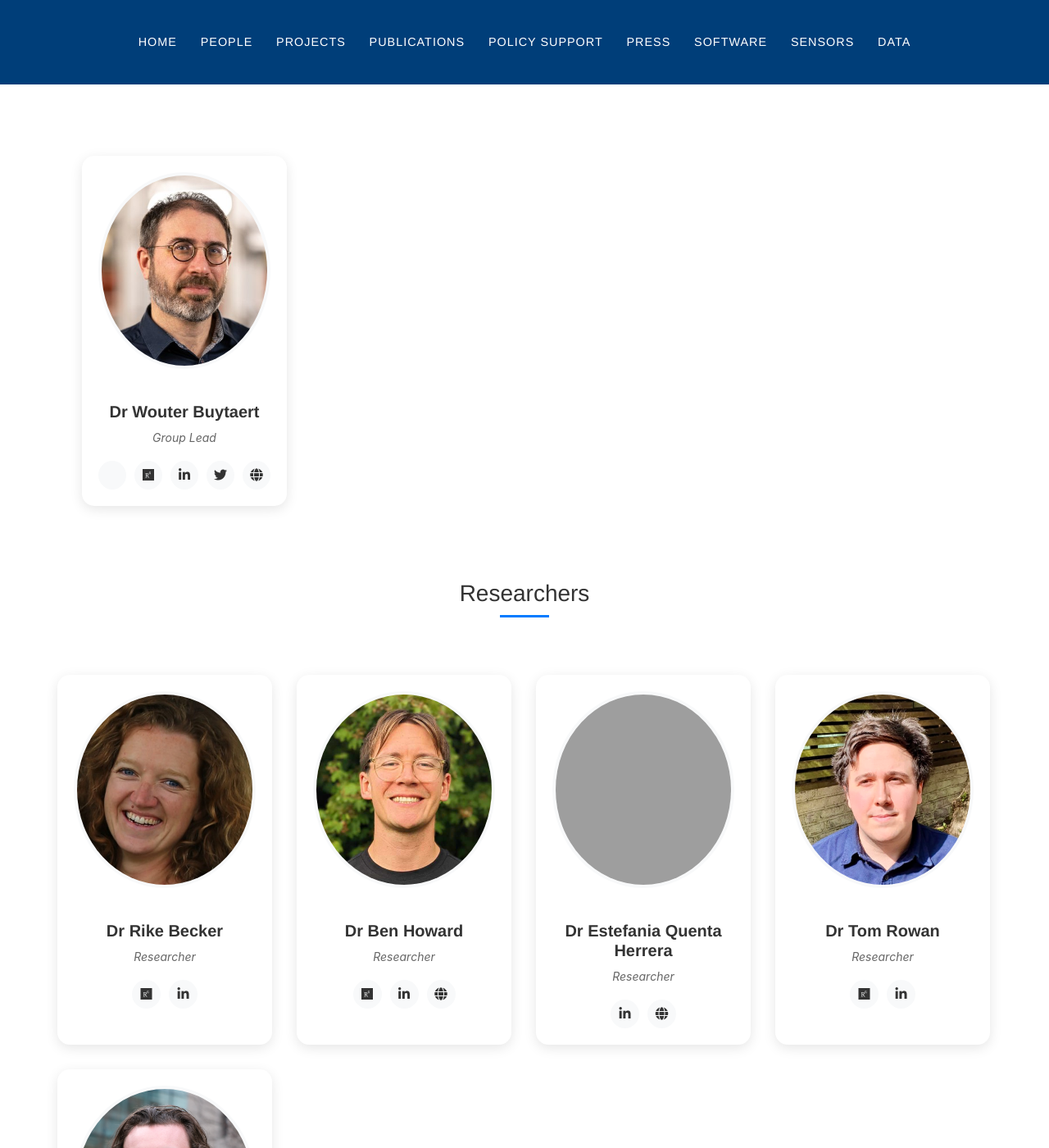
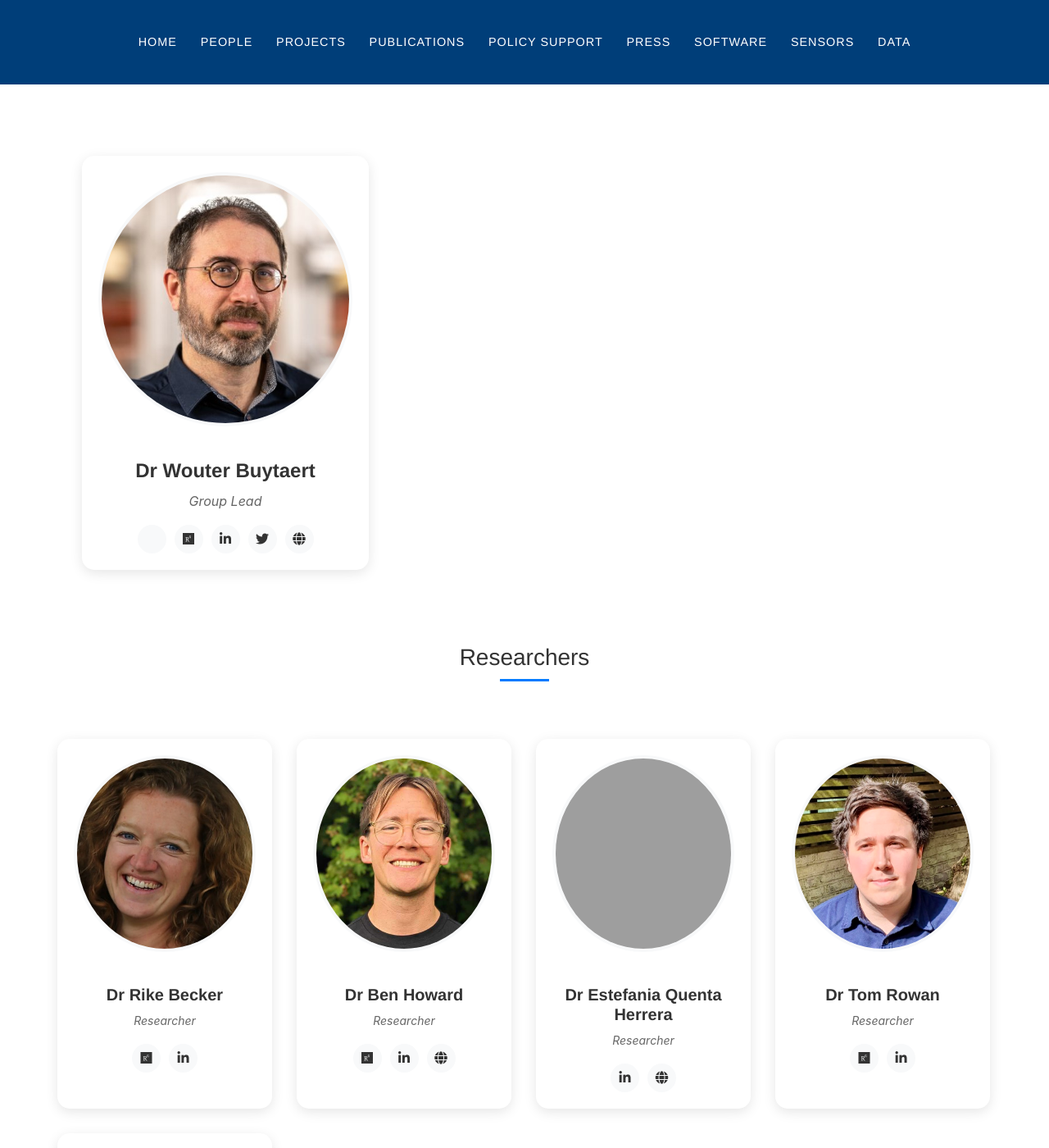
Before and after one commit to ICHydro/ichydro.github.io, a Jekyll site: the page built from people.md, in a window 1280 px wide and 1400 px high. Shown: the whole window at 82% size. Built offline with Jekyll 4.4.1, drawn with Linux system fonts in a browser that asks for light colours; some web fonts are replaced; grey boxes are pictures that could not be loaded.

Commit message:
Make Wouter's staff card larger (350px)

```diff
--- a/_sass/layout/_team.scss
+++ b/_sass/layout/_team.scss
@@ -49,6 +49,23 @@
 
   @media (max-width: 600px) {
     width: 100%;
+  }
+
+  // Larger size for staff (Wouter's) card
+  &.staff-card {
+    width: 350px;
+
+    .researcher-image {
+      height: 350px;
+    }
+
+    .researcher-info h4 {
+      font-size: 24px;
+    }
+
+    .researcher-info .title {
+      font-size: 16px;
+    }
   }
 
   &:hover {
--- a/people.md
+++ b/people.md
@@ -6,7 +6,7 @@ style: header
 
 <div class="researcher-gallery">
   {% for person in site.data.researchers.staff %}
-  <div class="researcher-card" onclick="openModal('{{ person.name | slugify }}')">
+  <div class="researcher-card staff-card" onclick="openModal('{{ person.name | slugify }}')">
     <div class="researcher-image">
       <img src="{{ '/assets/img/' | append: person.image | relative_url }}" alt="{{ person.name }}">
       <div class="hover-overlay">
```
